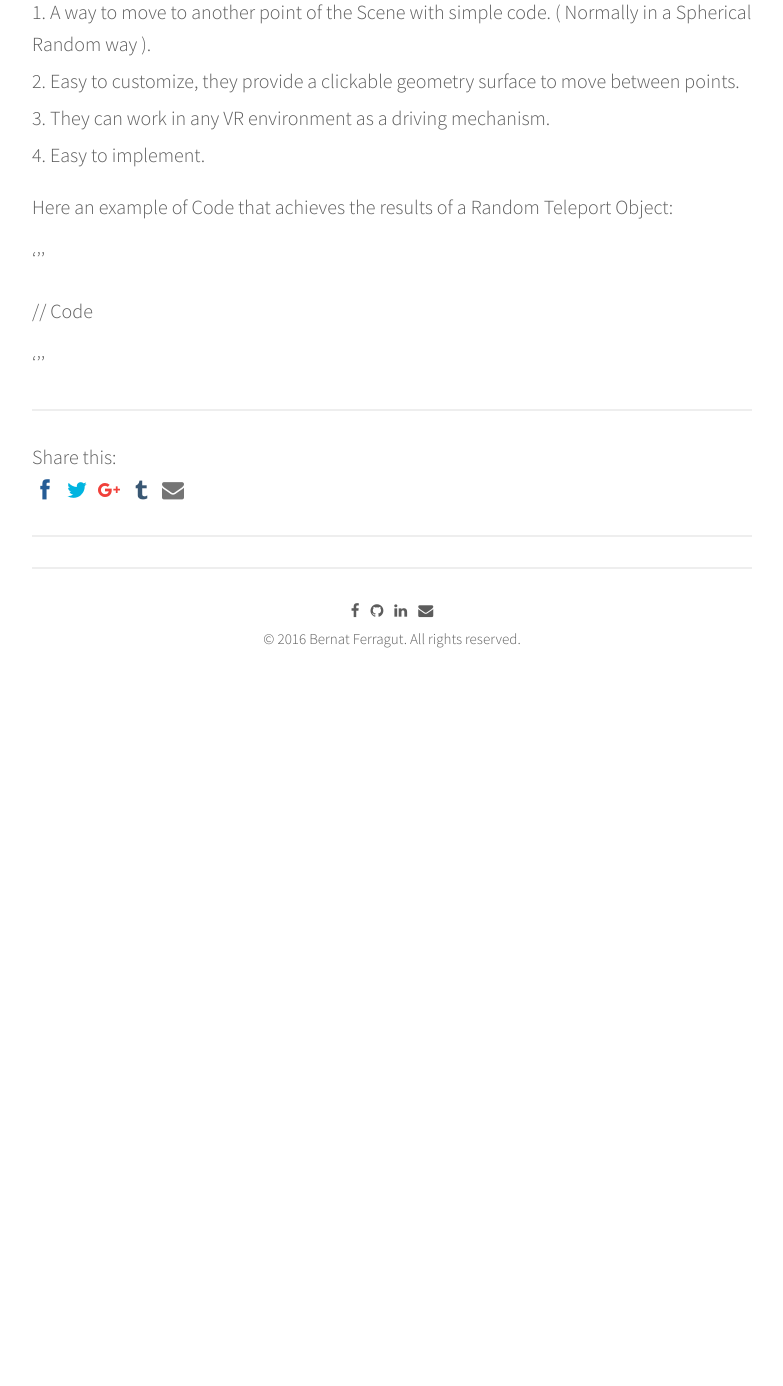
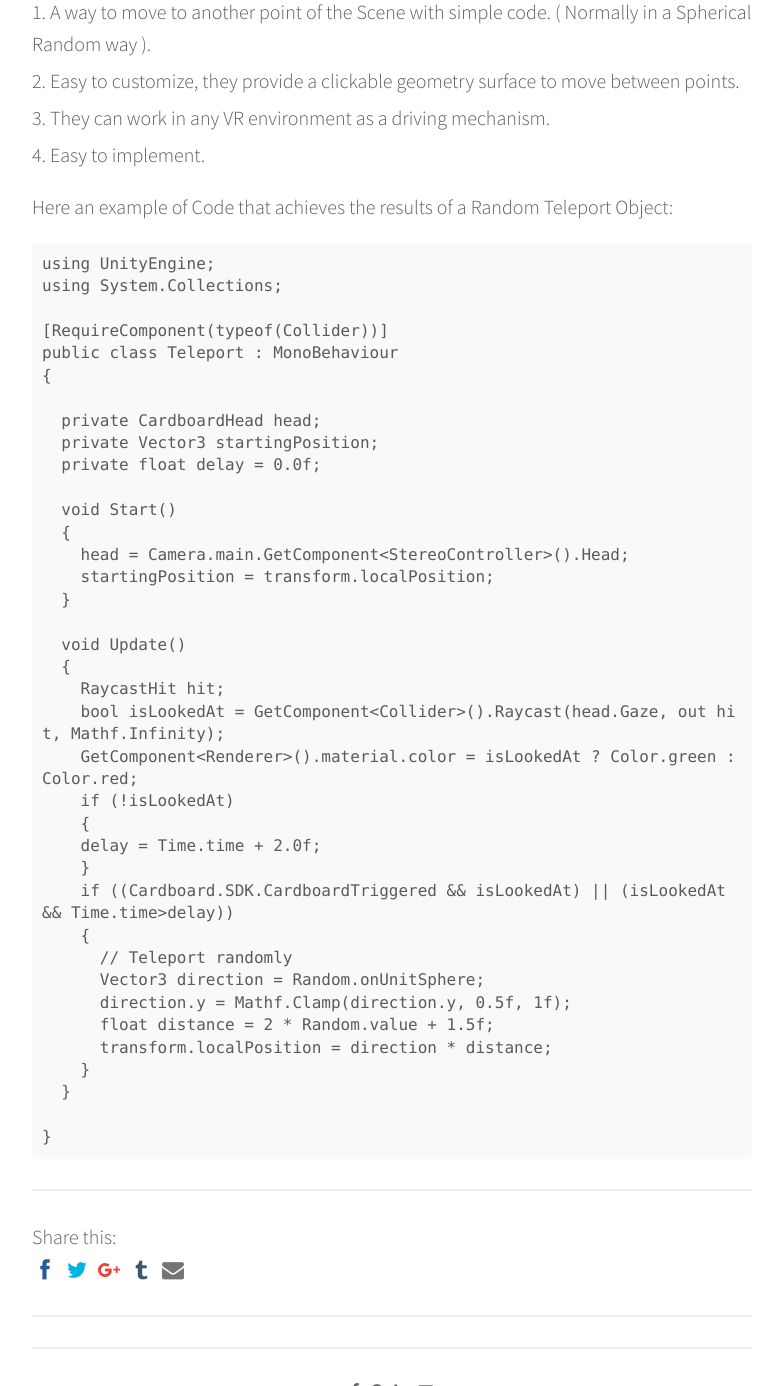
Before and after one commit to bernatferragut/FutureWeb-blog, a Jekyll site: the page built from _posts/24-11-16-VR-Interaction-Part5.md, in a window 1280 px wide and 1400 px high, scrolled down 5999 px, cut to the strip 14-1400 px from the top of the window. Shown: the whole strip, without its empty margins (248-1031 px from the left). Built offline with Jekyll 4.4.1, drawn with Linux system fonts in a browser that asks for light colours; nearby versions of some CDN libraries; comment, search, counter and statistics services are not loaded; before the commit the page ends 6764 px from its top, so only the background shows below that.

Commit message:
Update 24-11-16-VR-Interaction-Part5.md
Teleport Code

```diff
--- a/_posts/24-11-16-VR-Interaction-Part5.md
+++ b/_posts/24-11-16-VR-Interaction-Part5.md
@@ -211,8 +211,40 @@ Here an example of Code that achieves the results of moving through WayPoints in
 
 Here an example of Code that achieves the results of a Random Teleport Object:
 
-‘’’
+    using UnityEngine;
+    using System.Collections;
 
-// Code
+    [RequireComponent(typeof(Collider))]
+    public class Teleport : MonoBehaviour
+    {
 
-‘’’
+      private CardboardHead head;
+      private Vector3 startingPosition;
+      private float delay = 0.0f;
+
+      void Start()
+      {
+        head = Camera.main.GetComponent<StereoController>().Head;
+        startingPosition = transform.localPosition;
+      }
+
+      void Update()
+      {
+        RaycastHit hit;
+        bool isLookedAt = GetComponent<Collider>().Raycast(head.Gaze, out hit, Mathf.Infinity);
+        GetComponent<Renderer>().material.color = isLookedAt ? Color.green : Color.red;
+        if (!isLookedAt)
+        {
+        delay = Time.time + 2.0f;
+        }
+        if ((Cardboard.SDK.CardboardTriggered && isLookedAt) || (isLookedAt && Time.time>delay))
+        {
+          // Teleport randomly
+          Vector3 direction = Random.onUnitSphere;
+          direction.y = Mathf.Clamp(direction.y, 0.5f, 1f);
+          float distance = 2 * Random.value + 1.5f;
+          transform.localPosition = direction * distance;
+        }
+      }
+
+    }
```
